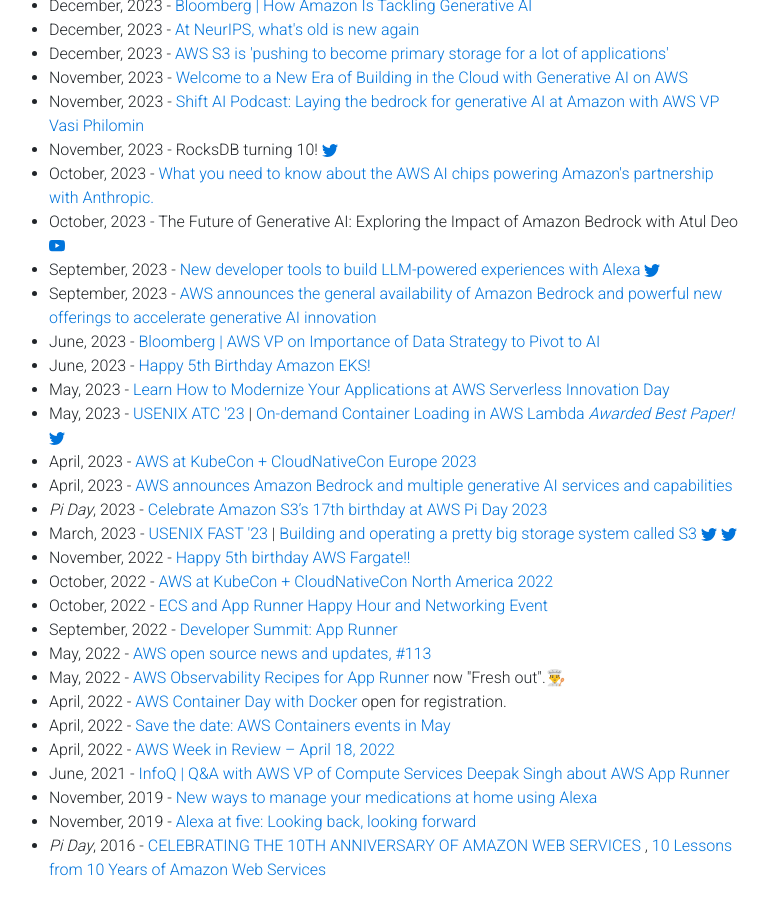
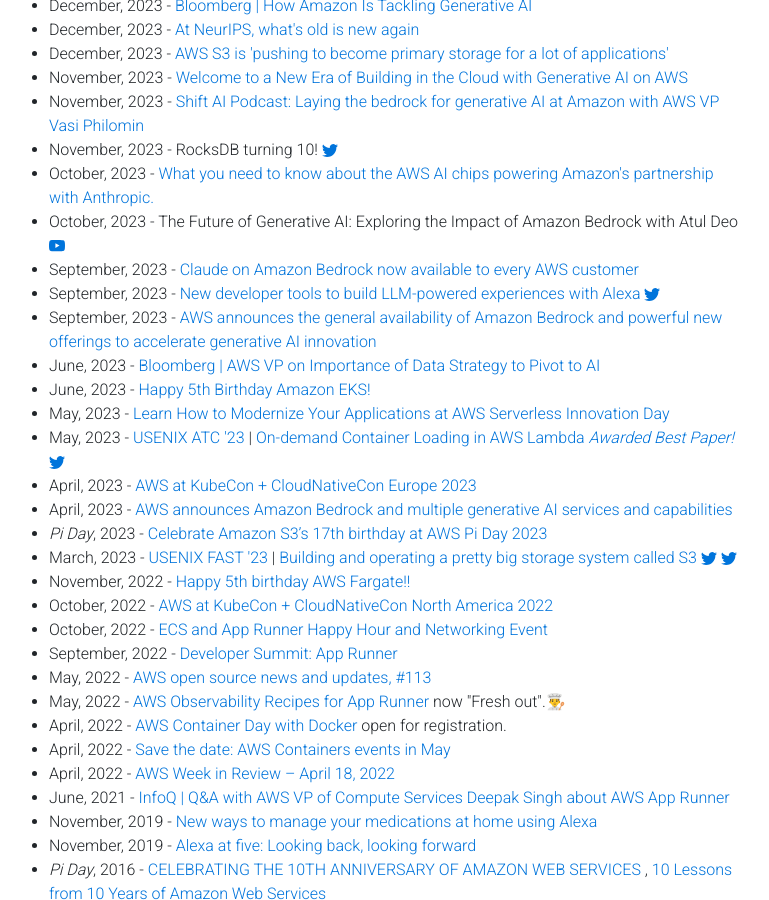
Before and after one commit to gfw001/gfw001.github.io, a Jekyll site: the page portfolio.html, which Jekyll copies as it is, in a window 1280 px wide and 900 px high, scrolled down 3128 px. Shown: the whole window, without its empty margins (76-845 px from the left). Built offline with Jekyll 4.4.1, drawn with Linux system fonts in a browser that asks for light colours; nearby versions of some CDN libraries; a style sheet for code colours, icons or effects is not loaded.

Commit message:
Update portfolio.html

```diff
--- a/portfolio.html
+++ b/portfolio.html
@@ -496,6 +496,9 @@
                 </svg>
 		</a>
 	</li>
+	<li>
+		September, 2023 - <a href="https://www.anthropic.com/news/amazon-bedrock-general-availability">Claude on Amazon Bedrock now available to every AWS customer</a>
+	</li>
 	<!--
 	<li>
 		September, 2023 - <a href="https://softwareengineeringdaily.com/2023/09/26/using-ai-to-supercharge-devx/">AI-powered DevX at AWS with Deepak Singh</a>
```
